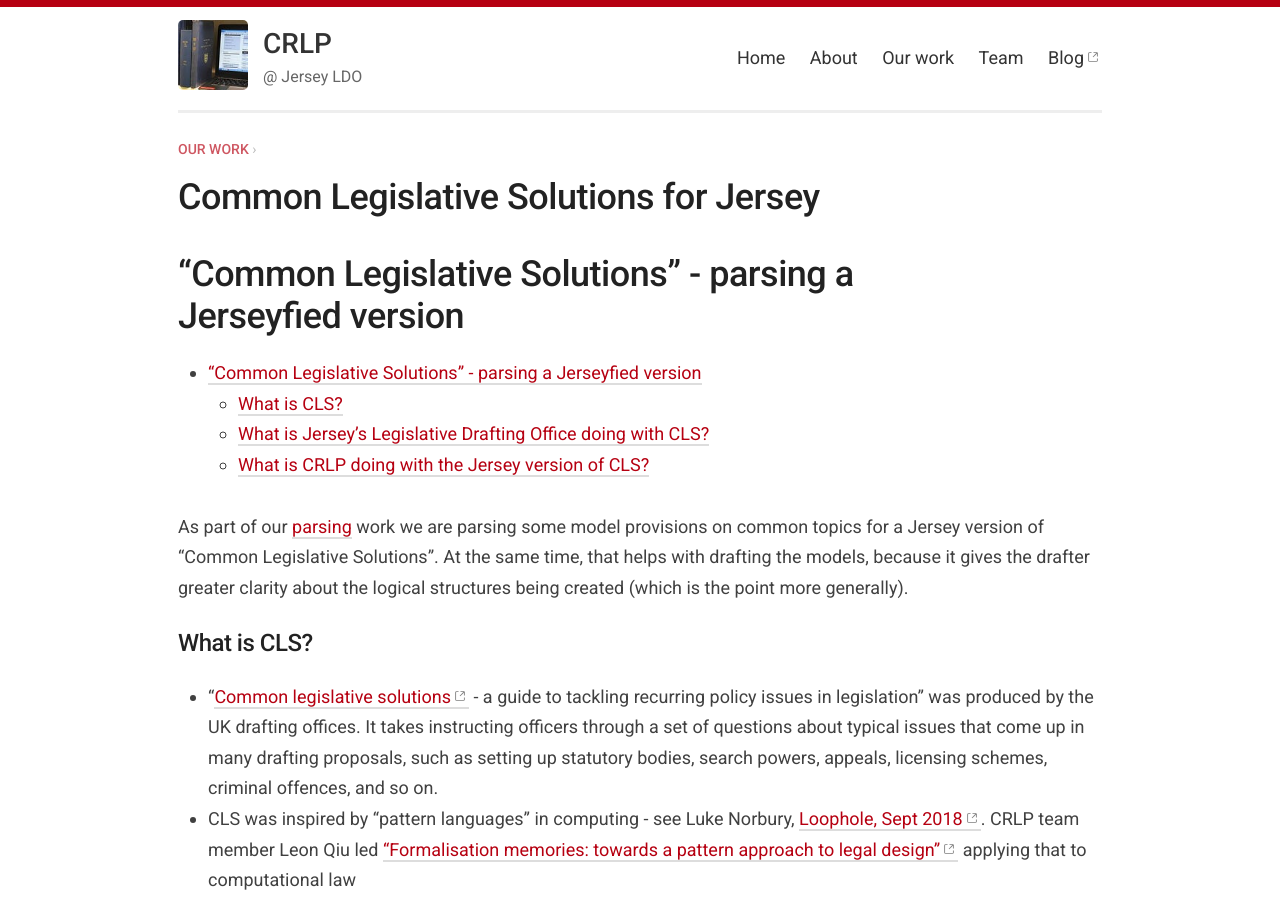
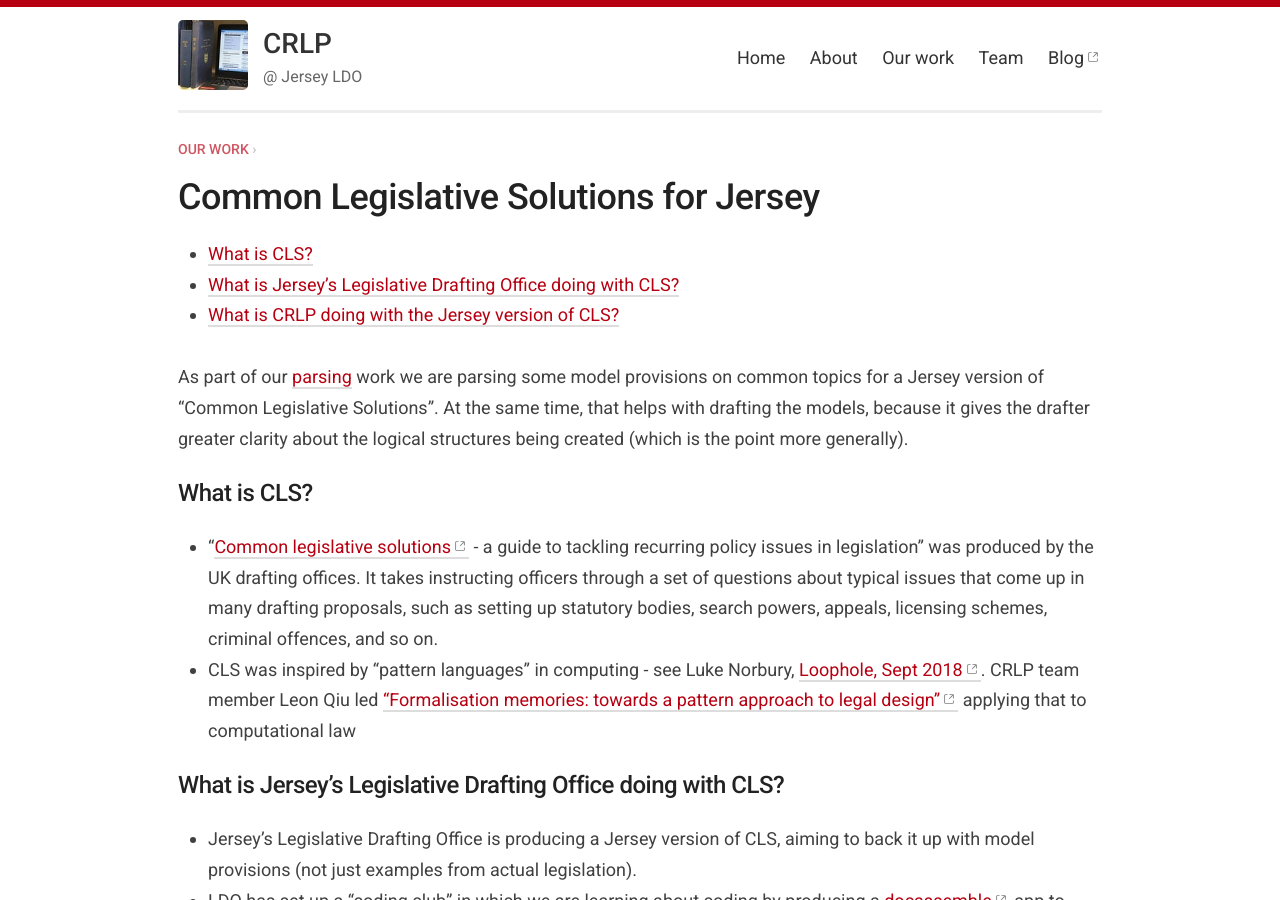
Before and after one commit to crlp-jerseyldo/crlp-jerseyldo.github.io, a Jekyll site: the page built from _pages/cls.md, in a window 1280 px wide and 900 px high. Built offline with Jekyll 4.4.1, drawn with Linux system fonts in a browser that asks for light colours.

Commit message:
Update cls.md
fixed extra heading1

```diff
--- a/_pages/cls.md
+++ b/_pages/cls.md
@@ -5,8 +5,6 @@ permalink: /work/common-legislative-solutions
 parent: Our work
 parent_url: /work/
 ---
-
-# "Common Legislative Solutions" - parsing a Jerseyfied version
 
 * TOC
 {:toc}
```
